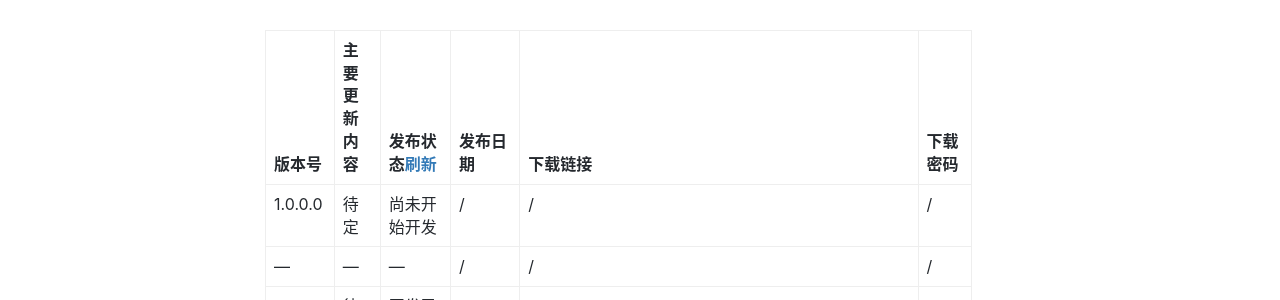
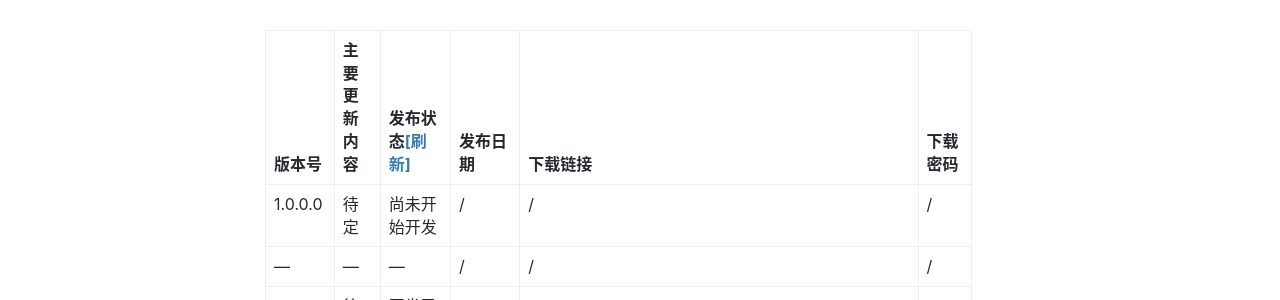
Before and after one commit to Mcenahle/mcenahle.github.io, a Jekyll site: the page built from _posts/2023-10-18-1.md, in a window 1280 px wide. Shown: the part 577-877 px from the top of the page. Built offline with Jekyll 4.4.1, drawn with Linux system fonts in a browser that asks for light colours; nearby versions of some CDN libraries; comment, search, counter and statistics services are not loaded.

Commit message:
Update 2023-10-18-1.md

```diff
--- a/_posts/2023-10-18-1.md
+++ b/_posts/2023-10-18-1.md
@@ -15,7 +15,7 @@ Mcenahle Internet Explorer是基于Visual Basic而编写的一款浏览器程序
 
 下表展示目前开发中的版本。
 
-|版本号|主要更新内容|发布状态[刷新](https://mcenahle.com/2023/10/18/1/)|发布日期|下载链接|下载密码|
+|版本号|主要更新内容|发布状态[[刷新]](https://mcenahle.com/2023/10/18/1/)|发布日期|下载链接|下载密码|
 |---|---|---|---|---|---|
 |1.0.0.0|待定|尚未开始开发|/|/|/|
 |---|---|---|/|/|/|
```
